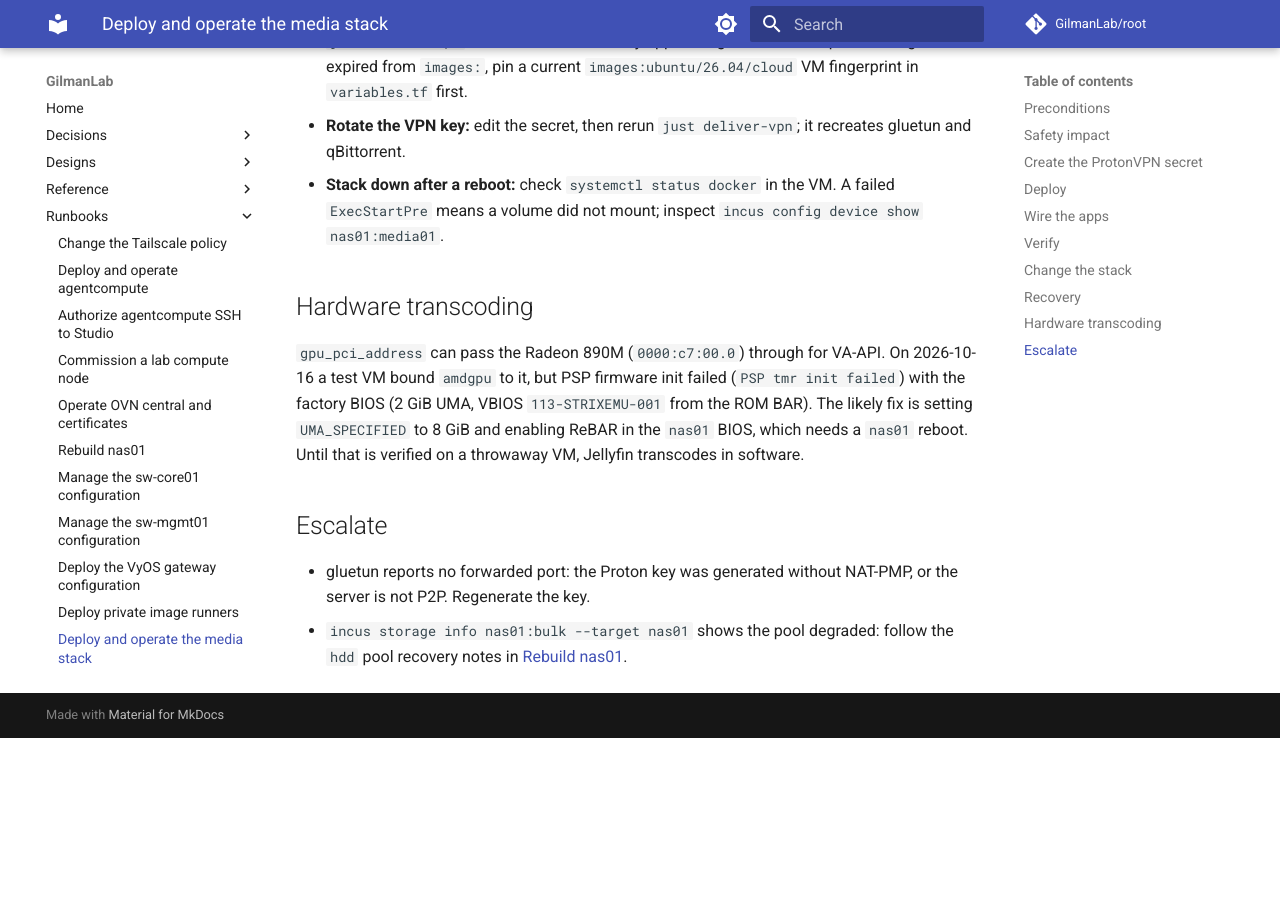
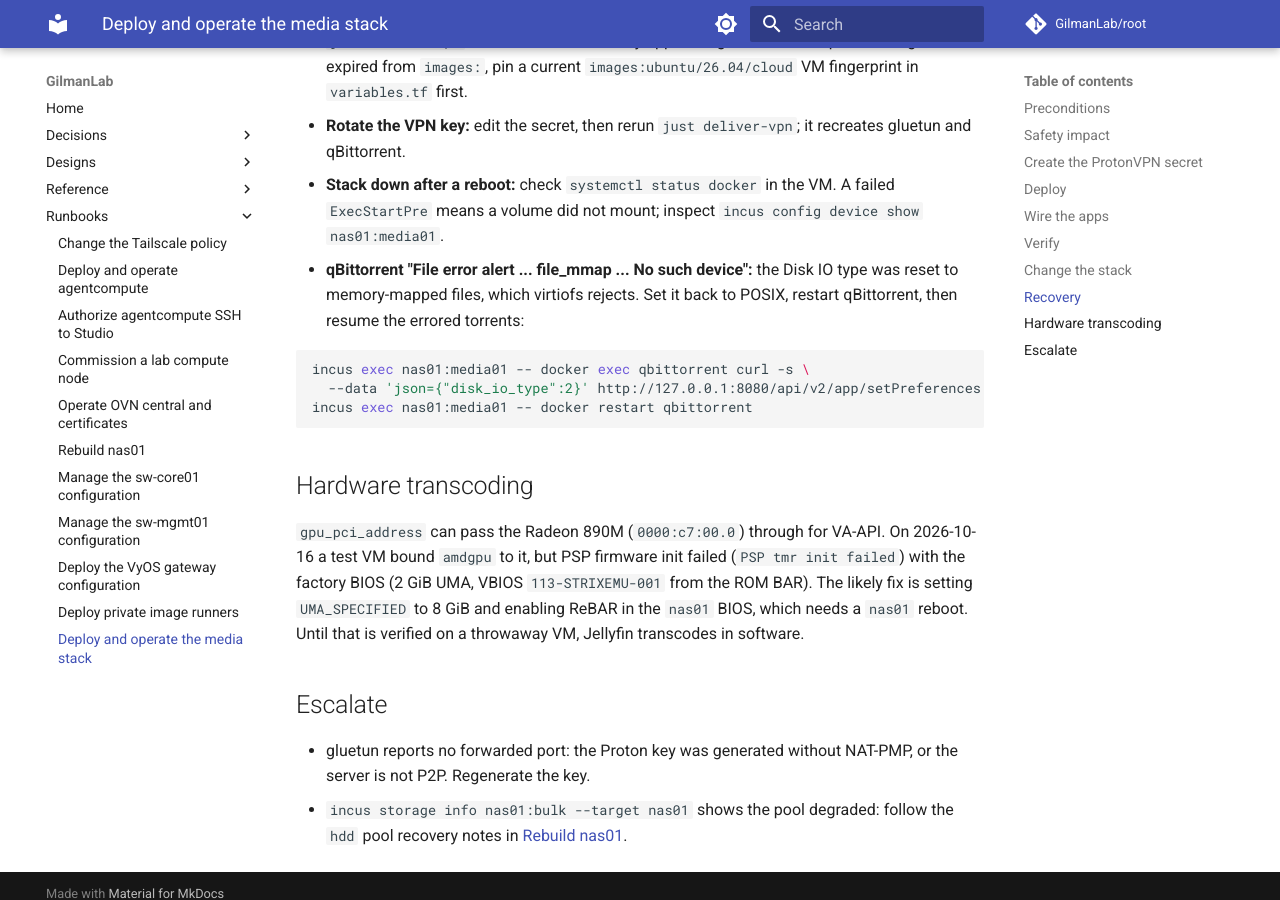
Before and after one commit to GilmanLab/root, an MkDocs documentation site: the page built from docs/docs/runbooks/media-stack.md, in a window 1280 px wide and 900 px high, scrolled down 3457 px. Built offline with MkDocs 1.6.1 and Material for MkDocs 9.7.7, drawn with Linux system fonts in a browser that asks for light colours; comment, search, counter and statistics services are not loaded; before the commit the page ends 4195 px from its top, so only the background shows below that.

Commit message:
docs(media): document the qBittorrent virtiofs disk I/O recovery (#41)

````diff
--- a/docs/docs/runbooks/media-stack.md
+++ b/docs/docs/runbooks/media-stack.md
@@ -156,6 +156,15 @@ just sync-compose
 - **Stack down after a reboot:** check `systemctl status docker` in the VM.
   A failed `ExecStartPre` means a volume did not mount; inspect
   `incus config device show nas01:media01`.
+- **qBittorrent "File error alert ... file_mmap ... No such device":** the
+  Disk IO type was reset to memory-mapped files, which virtiofs rejects. Set it
+  back to POSIX, restart qBittorrent, then resume the errored torrents:
+
+  ```bash
+  incus exec nas01:media01 -- docker exec qbittorrent curl -s \
+    --data 'json={"disk_io_type":2}' http://127.0.0.1:8080/api/v2/app/setPreferences
+  incus exec nas01:media01 -- docker restart qbittorrent
+  ```
 
 ## Hardware transcoding
 
````
